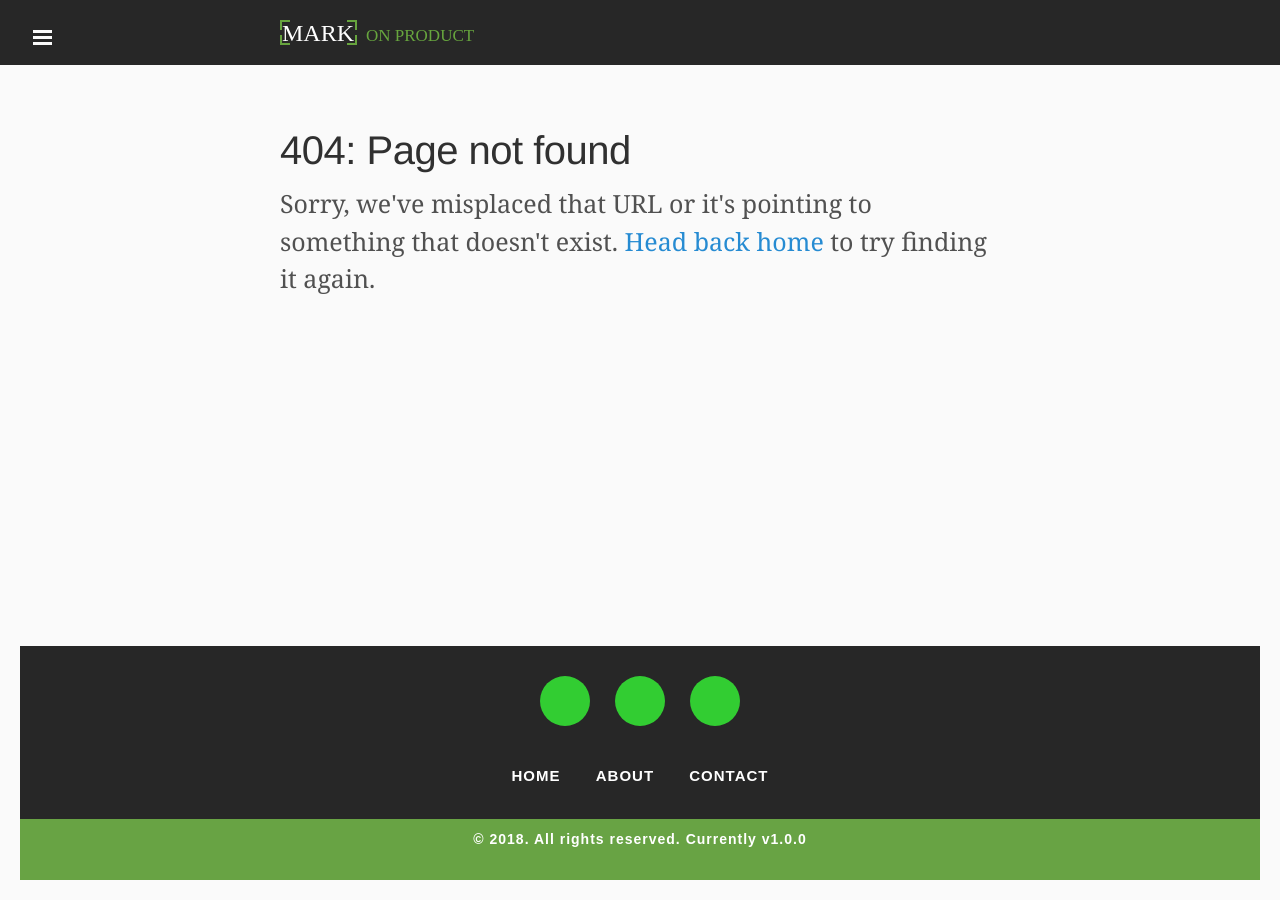
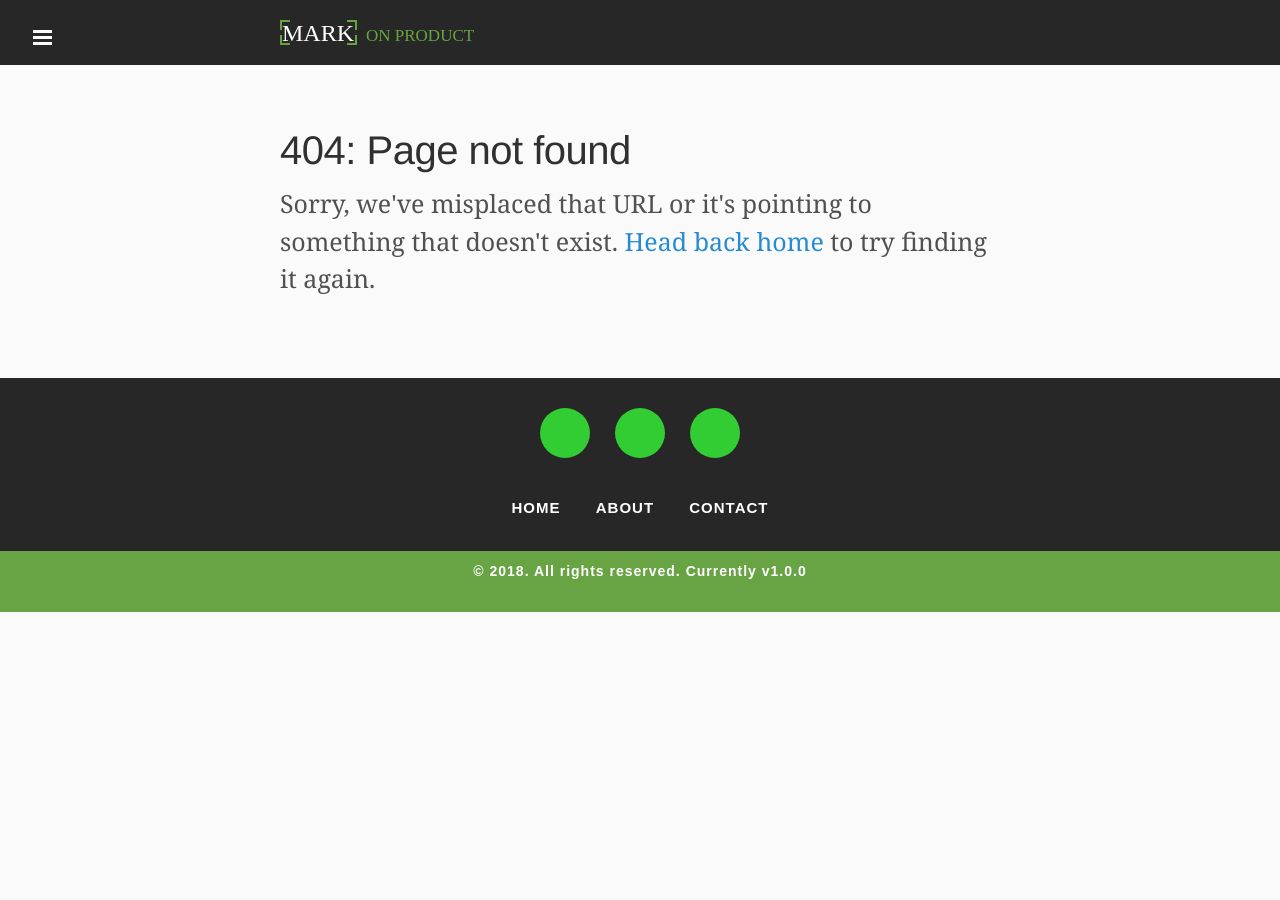
Before and after one commit to markthelefty/markthelefty.github.io, a Jekyll site: the page built from 404.html, in a window 1280 px wide. Built offline with Jekyll 4.4.1, drawn with Linux system fonts in a browser that asks for light colours; some web fonts are replaced; Markdown is read by kramdown in place of the engine named in the settings.

Commit message:
footer tweaks

```diff
--- a/_layouts/default.html
+++ b/_layouts/default.html
@@ -23,11 +23,10 @@
       <div class="container content">
         {{ content }}
       </div>
-    </div>
-
       <div class="footer">
         {% include footer.html %}
       </div>
+    </div>
 
   </body>
 </html>
--- a/public/css/custom.css
+++ b/public/css/custom.css
@@ -141,25 +141,3 @@ Custom overrides for Mark On Product Theme
  .footer-bottom p a:hover{
      color: #272727;
 }
-
-
-
-
-
-
-html {
-  height: 100%;
-}
-body {
-  min-height: 100%;
-  display: table;
-  width: 100%;
-}
-.wrap {
-  display: table-row;
-  height: 100%;
-  padding: 20px;
-}
-.footer {
-  padding: 20px;
-}
```
